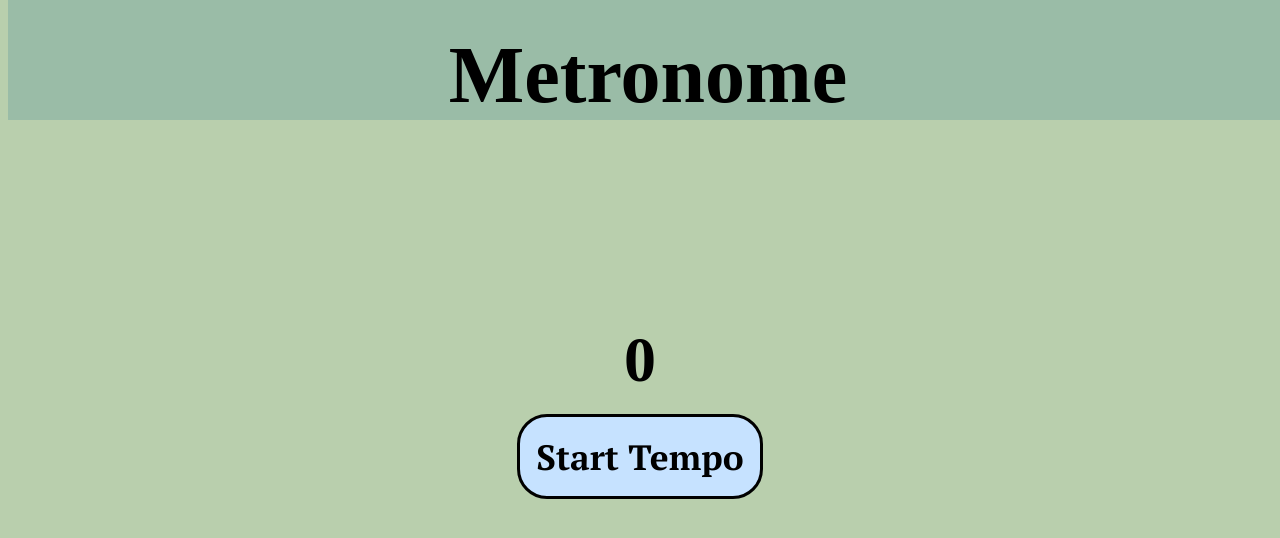
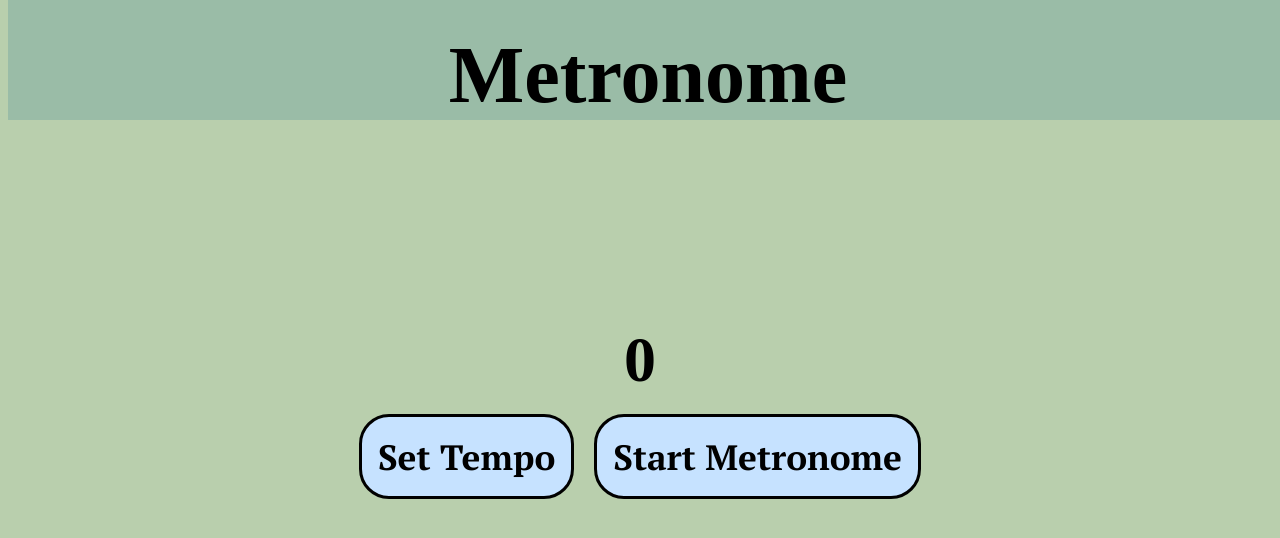
Before and after one commit to Nasim06/metronome, a React (Create React App) app: page / in a window 1280 px wide. Shown: the top 538 px of the page. Built offline with nearby package versions, Linux system fonts and the light colour scheme; a web font is replaced by a local one.

Commit message:
adding more stuff

```diff
--- a/src/App.css
+++ b/src/App.css
@@ -30,6 +30,22 @@ body{
   align-items: center;
 }
 
+.setButton{
+  top: 40vh;
+  font-size: 2.2rem;
+  font-family: 'PT Serif';
+  margin: 10px;
+  background-color: #c6e2ff;
+  border-radius: 30px;
+  border: 3px solid black;
+  padding: 1rem;
+  transition-duration: 0.2s;
+}
+
+.setButton:hover{
+  background-color: #9bddff;
+}
+
 .startButton{
   top: 40vh;
   font-size: 2.2rem;
--- a/src/App.js
+++ b/src/App.js
@@ -5,33 +5,54 @@ import {useState, useEffect } from 'react';
 
 function App() {
 
-  const [time, setTime] = useState(0)
-  const [timerOn, setTimerOn] = useState(false)
-  let nf = Intl.NumberFormat()
+  const [time, setTime] = useState(0);
+  const [timerOn, setTimerOn] = useState(false);
+  const [sound, toggleSound] = useState(false);
+  let nf = Intl.NumberFormat();
+  const click = new Audio('click.wav');
 
   useEffect(() => {
 
     let interval = null;
     if(timerOn){
       interval = setInterval(() => {
-        setTime(prevTime => prevTime + 10)
+        setTime(prevTime => prevTime + 10);
       }, 10)
     }else{
-      clearInterval(interval)
+      clearInterval(interval);
     }
 
-    return () => clearInterval(interval)
+    return () => clearInterval(interval);
   }, [timerOn])
 
-  let playPause = () => {
+  let startStop = () => {
 
     if(timerOn === false){
-      setTimerOn(true)
+      setTimerOn(true);
     }
     else{
-      setTimerOn(false)
+      setTimerOn(false);
     }
   }
+
+  useEffect(() => {
+    let interval = null;
+    if(sound){
+      interval = setInterval(() => {
+        click.play();
+      }, time)
+    }else{
+      clearInterval(interval);
+    }
+    return () => clearInterval(interval);
+}, [sound])
+
+let playPause = () => {
+
+}
+
+
+
 
   return (
     <>
@@ -42,7 +63,8 @@ function App() {
       <div className='main'>
 
         <h1 className='time'>{nf.format(time)}</h1>
-        <button className='startButton' onClick={playPause}>Start Tempo</button>
+        <button className='setButton' onClick={startStop}>Set Tempo</button>
+        <button className='startButton' >Start Metronome</button>
 
       </div>
 
```
